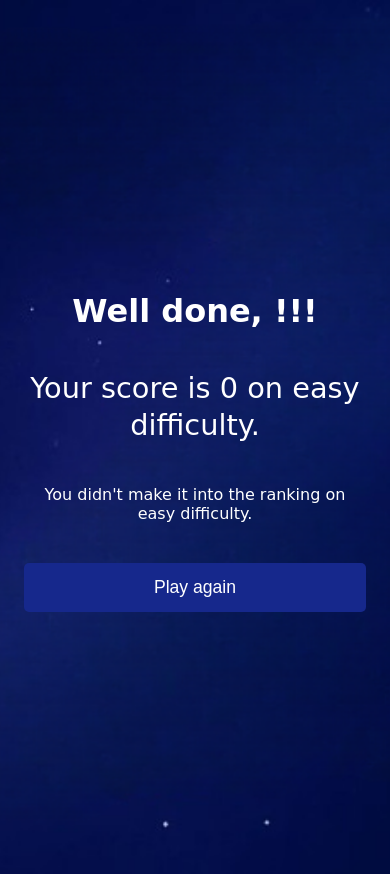
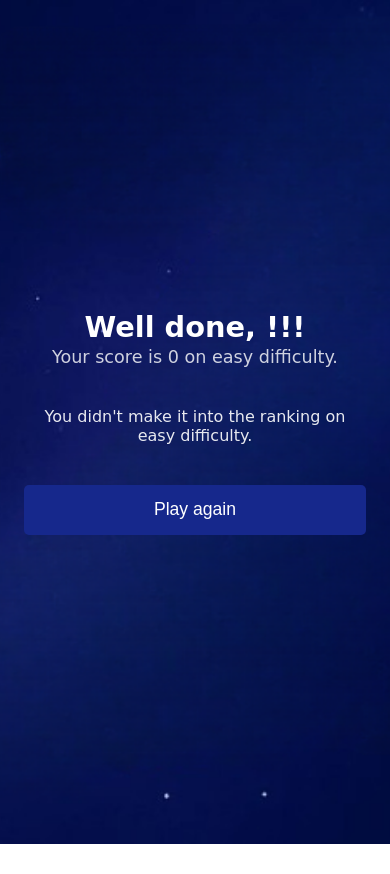
Before and after one commit to jerezarza98/unq-ui-jeremias-zarza-trabajo-final, a React (Vite) app: page /game in a window 390 px wide. After the commit the page ends 844 px from the top, so only its background shows below. Built offline with nearby package versions, Linux system fonts and the light colour scheme; no server answers.

Commit message:
mejoro estilos

```diff
--- a/src/components/Question.css
+++ b/src/components/Question.css
@@ -1,4 +1,5 @@
 .question {
+	width: 80%;
 	display: flex;
 	flex-direction: column;
 	align-items: center;
--- a/src/components/Score.css
+++ b/src/components/Score.css
@@ -1,5 +1,4 @@
 .score {
-	margin-top: -120px;
 	height: 100vh;
 	display: flex;
 	flex-direction: column;
@@ -12,6 +11,16 @@
 
 .score__title {
 	font-size: 2.5rem;
+}
+
+.score__score-difficulty {
+	font-size: 1.3rem;
+	opacity: 0.8;
+}
+
+.score__message {
+	font-size: 1.2rem;
+	opacity: 0.9;
 }
 
 .score__button {
@@ -31,7 +40,6 @@
 
 @media (max-width: 480px) {
 	.score {
-		margin-top: -40px;
 		gap: 40px;
 		padding: 0 1.5rem;
 	}
@@ -41,6 +49,14 @@
 		line-height: 1.3;
 	}
 
+	.score__score-difficulty {
+		font-size: 1.1rem;
+	}
+
+	.score__message {
+		font-size: 1rem;
+	}
+
 	.score__button {
 		width: 100%;
 		font-size: 1.1rem;
--- a/src/components/Score.jsx
+++ b/src/components/Score.jsx
@@ -20,11 +20,14 @@ export default function Score({ score }) {
 
 	return (
 		<div className='score'>
-			<h1>Well done, {name}!!!</h1>
-			<p className='score__title'>
-				Your score is {score} on {difficulty} difficulty.
-			</p>
-			<p>{message}</p>
+			<div>
+				<h1 className='score__title'>Well done, {name}!!!</h1>
+				<p className='score__score-difficulty'>
+					Your score is {score} on {difficulty} difficulty.
+				</p>
+			</div>
+
+			<p className='score__message'>{message}</p>
 			<button className='score__button' onClick={handleOnClick}>
 				Play again
 			</button>
--- a/src/index.css
+++ b/src/index.css
@@ -5,7 +5,6 @@
 }
 
 body {
-	height: 100vh;
 	background-image: url('/backgroundImage.png');
 	background-position: center;
 	background-repeat: no-repeat;
@@ -13,6 +12,4 @@ body {
 	font-size: 16px;
 	font-family: 'Comic Sans MS', sans-serif;
 	color: #fff;
-	background-color: #16288c;
-	overflow-y: hidden;
 }
--- a/src/pages/Game.css
+++ b/src/pages/Game.css
@@ -1,9 +1,9 @@
 .game {
-	width: 80%;
-	height: 80%;
-	margin-top: 120px;
-	margin-left: auto;
-	margin-right: auto;
+	height: 100vh;
+	display: flex;
+	flex-direction: column;
+	align-items: center;
+	justify-content: center;
 }
 
 .game__title {
@@ -16,7 +16,6 @@
 @media (max-width: 480px) {
 	.game {
 		width: 95%;
-		margin-top: 70px;
 	}
 
 	.game__title {
--- a/src/pages/Game.jsx
+++ b/src/pages/Game.jsx
@@ -16,9 +16,9 @@ export default function Game() {
 	return (
 		<>
 			{loading && <Loading />}
+
+			{!loading && questions.length > 0 && (
 				<div className='game'>
-				{!loading && questions.length > 0 && (
-					<>
 					<h1 className='game__title'>Question</h1>
 					<Question
 						key={questions[0].id}
@@ -27,9 +27,9 @@ export default function Game() {
 						handleScore={handleScore}
 						score={score}
 					/>
-					</>
+				</div>
 			)}
-			</div>
+
 			{!loading && questions.length === 0 && <Score score={score} />}
 		</>
 	)
--- a/src/pages/Home.css
+++ b/src/pages/Home.css
@@ -1,11 +1,12 @@
 .home {
-	margin-top: 120px;
 	width: 500px;
+	height: 100vh;
 	margin-left: auto;
 	margin-right: auto;
 	display: flex;
 	flex-direction: column;
 	align-items: center;
+	justify-content: center;
 	gap: 50px;
 }
 
@@ -18,10 +19,11 @@
 	display: flex;
 	flex-direction: column;
 	align-items: center;
-	gap: 1.5rem;
+	gap: 1.8rem;
 }
 
 .home__label {
+	position: relative;
 	font-size: 1.2rem;
 	color: #fff;
 	display: flex;
@@ -35,6 +37,31 @@
 	border-radius: 8px;
 	border: 2px solid #16288c;
 	outline: none;
+}
+
+.home__input {
+	padding: 0.6rem 1.2rem;
+	font-size: 1rem;
+	border-radius: 8px;
+	border: 2px solid #16288c;
+	outline: none;
+	background-color: #fff;
+	color: #000;
+	width: 100%;
+	transition: border-color 0.25s ease;
+}
+
+.home__input:focus {
+	border-color: #0f1f6c;
+}
+
+.home__error {
+	position: absolute;
+	top: 100%;
+	left: 0;
+	font-size: 0.9rem;
+	color: #ff4d4f;
+	/* margin-top: 0.3rem; */
 }
 
 .home__button {
@@ -55,7 +82,6 @@
 @media (max-width: 480px) {
 	.home {
 		width: 90%;
-		margin-top: 80px;
 		gap: 30px;
 	}
 
@@ -74,6 +100,16 @@
 		font-size: 0.95rem;
 	}
 
+	.home__input {
+		width: 100%;
+		font-size: 0.95rem;
+		padding: 0.7rem 1rem;
+	}
+
+	.home__error {
+		font-size: 0.85rem;
+	}
+
 	.home__button {
 		width: 100%;
 		padding: 0.9rem;
--- a/src/pages/Home.jsx
+++ b/src/pages/Home.jsx
@@ -53,15 +53,20 @@ export default function Home() {
 							type='text'
 							name='name'
 							value={name}
+							className='home__input'
 							onChange={e => setName(e.target.value)}
 						/>
+						{nameError && (
+							<p className='home__error'>the field "Name" cannot be empty</p>
+						)}
 					</label>
-					{nameError && <p>the field "Name" cannot be empty</p>}
 
 					<button className='home__button'>Play</button>
 				</form>
 			)}
-			<button onClick={() => navigate('/ranking')}>Ranking</button>
+			<button className='home__button' onClick={() => navigate('/ranking')}>
+				Ranking
+			</button>
 		</main>
 	)
 }
--- a/src/pages/Ranking.css
+++ b/src/pages/Ranking.css
@@ -1,9 +1,9 @@
 .ranking {
-	height: 100%;
+	min-height: 100vh;
 	display: flex;
 	flex-direction: column;
 	align-items: center;
-	padding: 30px;
+	padding-bottom: 30px;
 }
 
 .ranking__title {
@@ -38,7 +38,7 @@
 
 .ranking__empty-container {
 	width: 100%;
-	height: 100%;
+	height: 65vh;
 	display: flex;
 	flex-direction: column;
 	align-items: center;
@@ -59,6 +59,7 @@
 	display: flex;
 	flex-direction: column;
 	gap: 20px;
+	margin-bottom: 30px;
 }
 
 .ranking__difficulty {
@@ -154,6 +155,7 @@
 		padding: 0.4rem 0.6rem;
 	}
 	.ranking__empty-container {
+		height: 40vh;
 		padding: 20px;
 	}
 
--- a/src/pages/Ranking.jsx
+++ b/src/pages/Ranking.jsx
@@ -1,10 +1,12 @@
 import { useEffect, useState } from 'react'
 import { getRanking } from '../logic/storage'
 import './Ranking.css'
+import { useNavigate } from 'react-router-dom'
 
 export default function Ranking() {
 	const [difficulty, setDifficulty] = useState('easy')
 	const ranking = getRanking()
+	const navigate = useNavigate()
 
 	const filteredRanking = ranking.filter(user => user.difficulty === difficulty)
 	return (
@@ -57,6 +59,9 @@ export default function Ranking() {
 					</div>
 				</div>
 			)}
+			<button className='ranking__button' onClick={() => navigate('/')}>
+				Menu
+			</button>
 		</div>
 	)
 }
```
Lines whose indentation alone changed are shown as unchanged.
